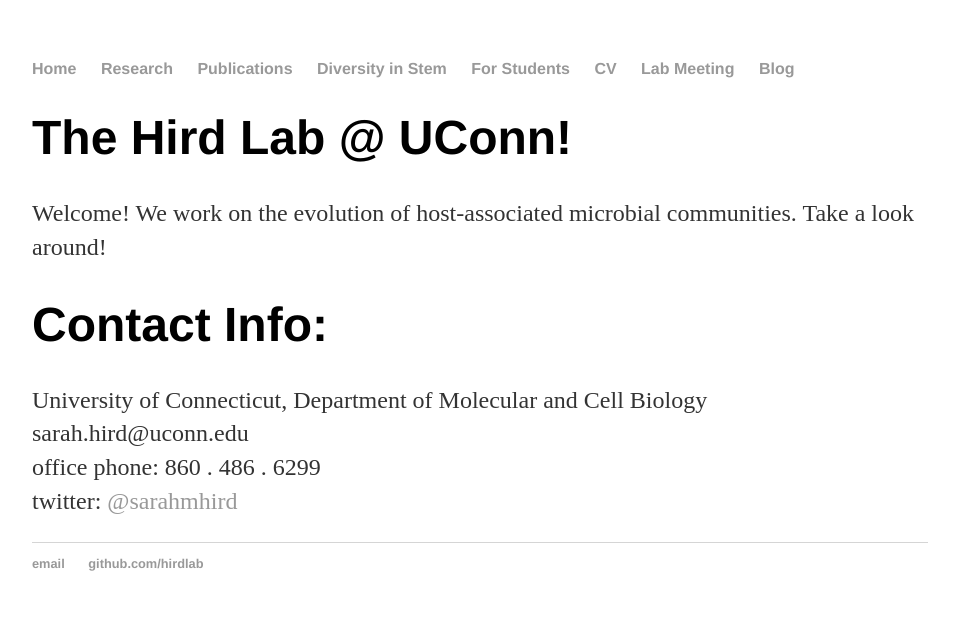
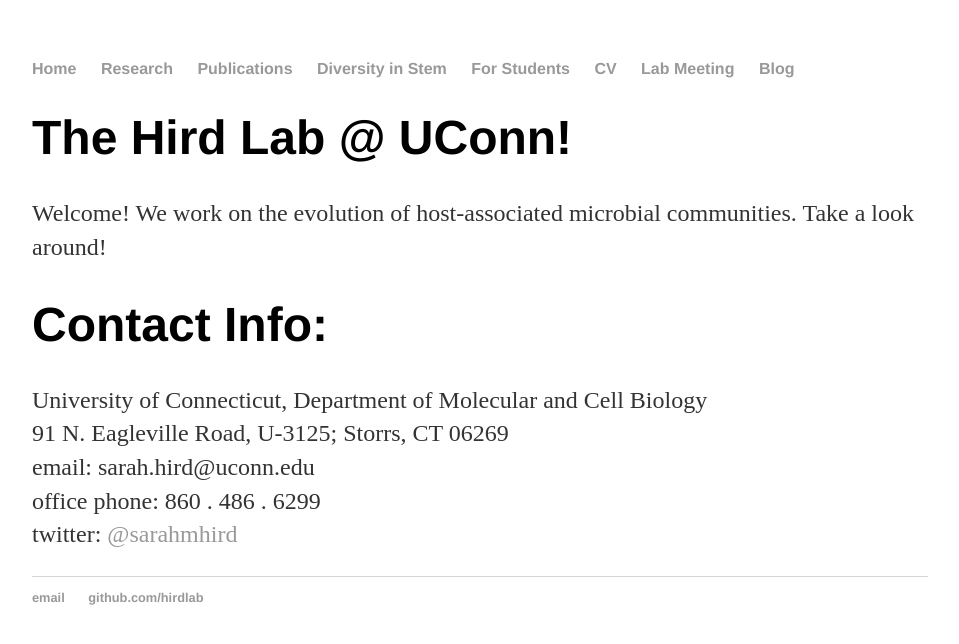
Before and after one commit to HirdLab/HirdLab.github.io, a Jekyll site: the page built from index.html, in a window 1280 px wide. Shown: the top 644 px of the page, without its empty margins (160-1119 px from the left). Built offline with Jekyll 4.4.1, drawn with Linux system fonts in a browser that asks for light colours.

Commit message:
Update index.html

```diff
--- a/index.html
+++ b/index.html
@@ -6,5 +6,5 @@
 	<h1>The Hird Lab @ UConn!</h1>
 	<p>Welcome! We work on the evolution of host-associated microbial communities. Take a look around! </p>
 	<h1>Contact Info: </h1>
-		<p>University of Connecticut, Department of Molecular and Cell Biology<br>sarah.hird@uconn.edu <br>office phone: 860 . 486 . 6299<br>twitter: <a href="https://twitter.com/sarahmhird">@sarahmhird</a></p>
+		<p>University of Connecticut, Department of Molecular and Cell Biology<br>91 N. Eagleville Road, U-3125; Storrs, CT 06269<br>email: sarah.hird@uconn.edu <br>office phone: 860 . 486 . 6299<br>twitter: <a href="https://twitter.com/sarahmhird">@sarahmhird</a></p>
 </div><!-- /.blurb -->
```
